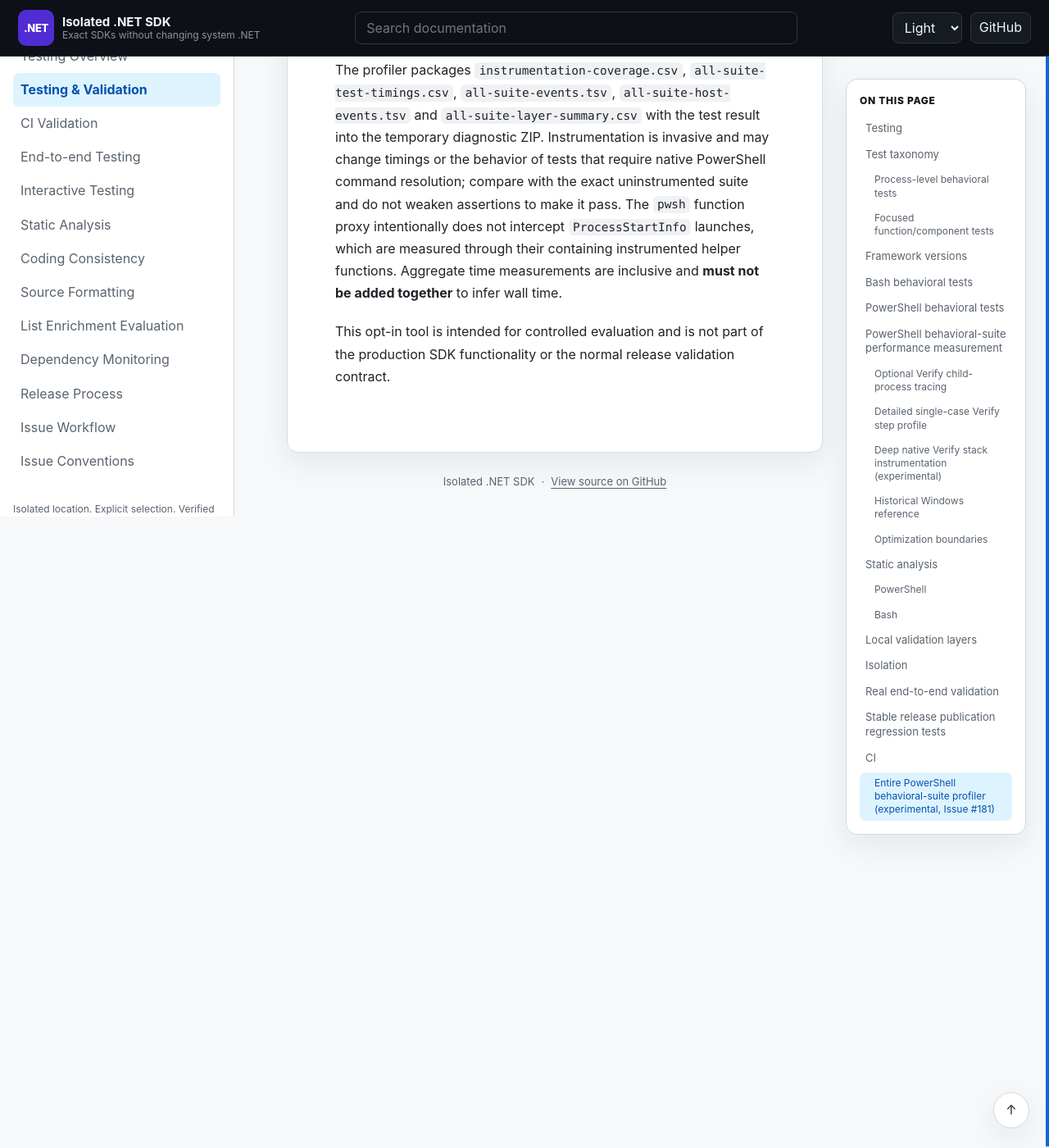
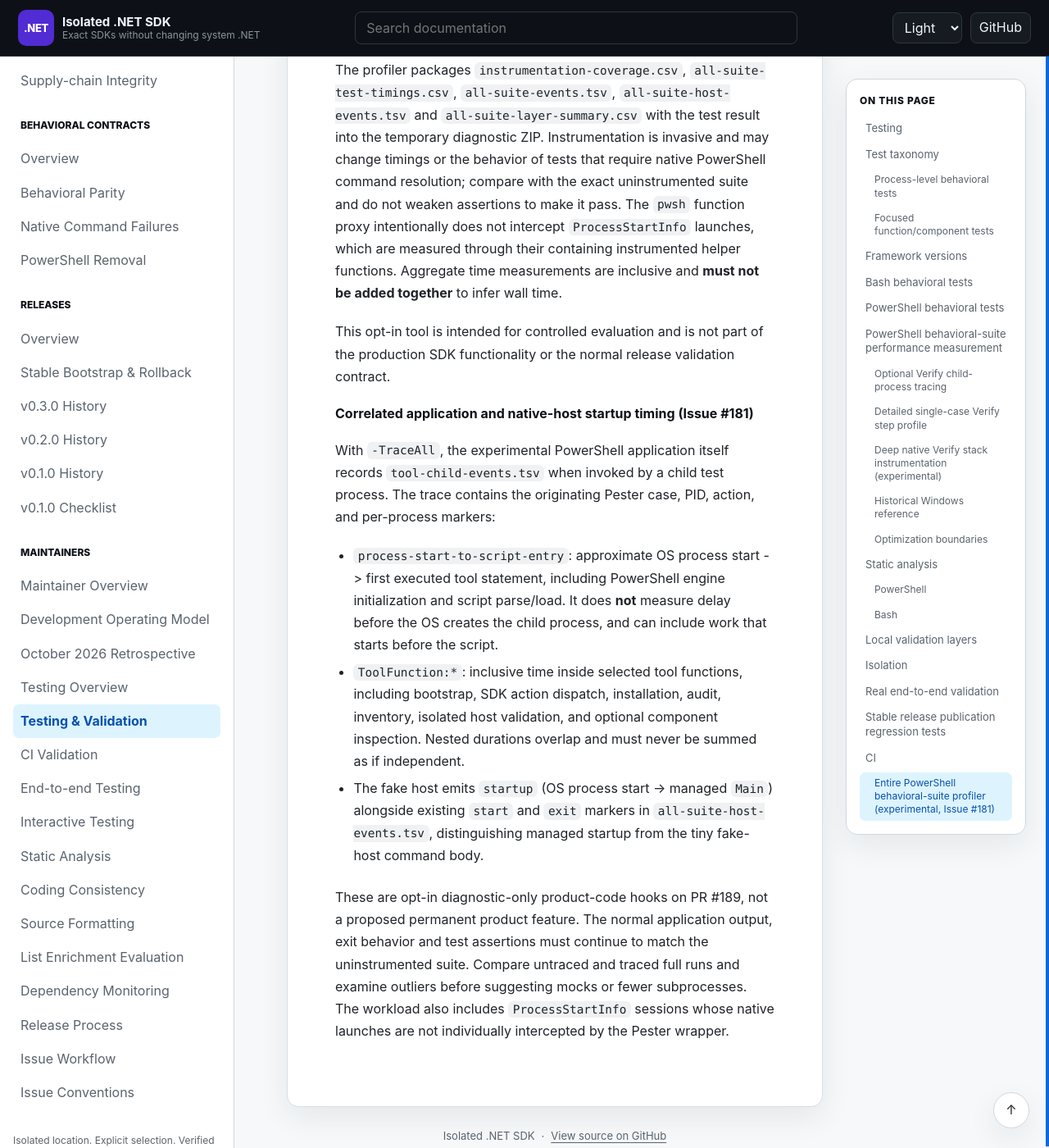
Before and after one commit to infoconex/isolated-dotnet-sdk, a Jekyll site: the page built from docs/maintainers/testing/testing.md, in a window 1280 px wide and 1400 px high, scrolled down 19754 px. Shown: the whole window at 82% size. Built offline with Jekyll 4.4.1, drawn with Linux system fonts in a browser that asks for light colours; our own code applies the rules of GitHub Pages for plain Markdown files.

Commit message:
docs(test): explain opt-in child application/native startup phase measurements and boundaries

```diff
--- a/docs/maintainers/testing/testing.md
+++ b/docs/maintainers/testing/testing.md
@@ -555,3 +555,28 @@
 
 This opt-in tool is intended for controlled evaluation and is not part of
 the production SDK functionality or the normal release validation contract.
+
+#### Correlated application and native-host startup timing (Issue #181)
+
+With `-TraceAll`, the experimental PowerShell application itself records
+`tool-child-events.tsv` when invoked by a child test process. The trace
+contains the originating Pester case, PID, action, and per-process markers:
+
+- `process-start-to-script-entry`: approximate OS process start -> first
+  executed tool statement, including PowerShell engine initialization and
+  script parse/load. It does **not** measure delay before the OS creates
+  the child process, and can include work that starts before the script.
+- `ToolFunction:*`: inclusive time inside selected tool functions, including
+  bootstrap, SDK action dispatch, installation, audit, inventory, isolated
+  host validation, and optional component inspection. Nested durations
+  overlap and must never be summed as if independent.
+- The fake host emits `startup` (OS process start -> managed `Main`) alongside
+  existing `start` and `exit` markers in `all-suite-host-events.tsv`,
+  distinguishing managed startup from the tiny fake-host command body.
+
+These are opt-in diagnostic-only product-code hooks on PR #189, not a proposed
+permanent product feature. The normal application output, exit behavior and
+test assertions must continue to match the uninstrumented suite. Compare
+untraced and traced full runs and examine outliers before suggesting mocks
+or fewer subprocesses. The workload also includes `ProcessStartInfo` sessions
+whose native launches are not individually intercepted by the Pester wrapper.
```
